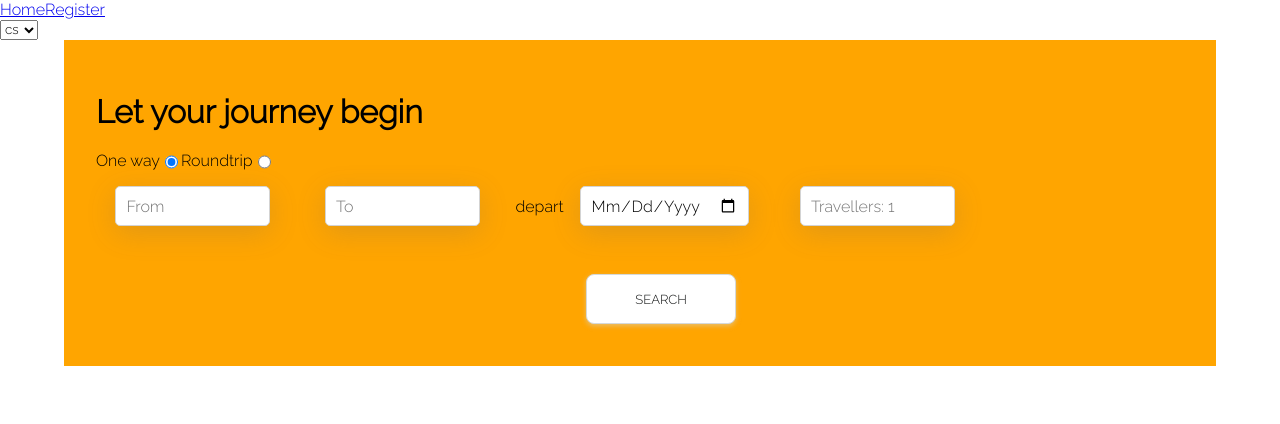
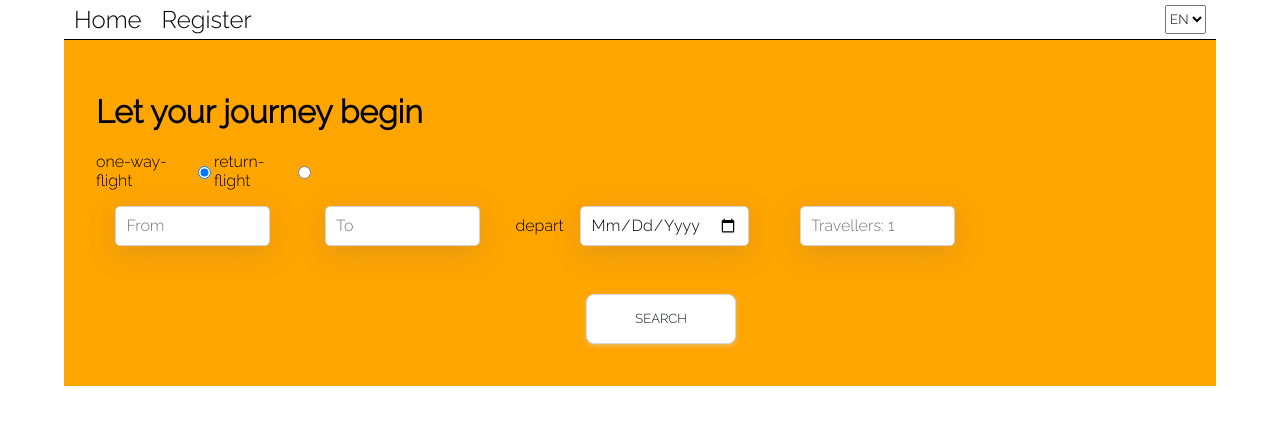
Before and after one commit to dnitra/cbp_hackaton_4, a React (Create React App) app: page / in a window 1280 px wide. Shown: the top 424 px of the page. Built offline with nearby package versions, Linux system fonts and the light colour scheme.

Commit message:
fixed the content change

```diff
--- a/package.json
+++ b/package.json
@@ -11,6 +11,7 @@
     "react-dom": "^18.2.0",
     "react-router-dom": "^6.4.3",
     "react-scripts": "5.0.1",
+    "react-select": "^5.6.0",
     "sass": "^1.55.0",
     "web-vitals": "^2.1.4"
   },
--- a/src/components/FlightCard/FlightCard.jsx
+++ b/src/components/FlightCard/FlightCard.jsx
@@ -68,7 +68,7 @@ export default function FlightCard({
           setFlightId(flight.id);
         }}
       >
-        More details
+        {content.more_details}
       </button>
     </div>
   );
--- a/src/components/FlightCardReturn/FlightCardReturn.jsx
+++ b/src/components/FlightCardReturn/FlightCardReturn.jsx
@@ -68,7 +68,7 @@ export default function FlightCard({
           setFlightId(flight.id);
         }}
       >
-        More details
+        {content.more_details}
       </button>
     </div>
   );
--- a/src/components/Header/Header.jsx
+++ b/src/components/Header/Header.jsx
@@ -1,36 +1,27 @@
 
-import { useEffect, useState } from "react"
+import "./Header.scss";
 import { Link } from "react-router-dom"
 import { useLang } from "../../contexts/LanguageContext"
+import {useContent} from "../../contexts/ContentContext"
+
 export default function Header() {
 
-    const { changeLang, lang } = useLang()
+    const { changeLang } = useLang()
+    const content = useContent();
 
 
-    // const [jazyk,nastavJazyk]= useState("en")
-
-    const handleLang = (e) => {
-
-        changeLang(e.target.value)
-    }
-
-    useEffect(() => {
-        changeLang(lang)
-    },[])
     return (
         <header>
             <nav>
-                <Link to="/">Home</Link>
-                <Link to="/register">Register</Link>
+                <Link to="/">{content.home}</Link>
+                <Link to="/register">{content.register}</Link>
             </nav>
 
             <select
-                onClick={handleLang}
-                name="lang"
-                id="lang">
-                <option> cs </option>
-                <option> en</option>
-
+                onChange={changeLang}
+            >
+                <option value="en">EN</option>
+                <option value="cs">CZ</option>
             </select>
         </header>
     )
--- /dev/null
+++ b/src/components/Header/Header.scss
@@ -0,0 +1,26 @@
+header{
+    display: flex;
+    justify-content: space-between;
+    padding: 5px 10px;
+    width: 90%;
+    margin: 0 auto;
+    border-bottom: 1px solid black;
+    font-size: 1.5em;
+
+
+    nav{
+        display: flex;
+        justify-content: space-between;
+
+    }
+
+    a{
+        color: black;
+        text-decoration: none;
+        margin: 0 20px 0 0;
+    }
+
+    a:hover{
+        text-decoration: underline;
+    }
+}
--- a/src/content/cs/hlavniObsah.js
+++ b/src/content/cs/hlavniObsah.js
@@ -21,5 +21,8 @@ export function hlavniObsah() {
 
     one_way_label: "jednosměrný",
     return_flight_label: "zpáteční let",
+    home: "Domů",
+    register: "Registrovat se",
+    more_details: "Zobrazit více"
   };
 }
--- a/src/content/en/mainContent.js
+++ b/src/content/en/mainContent.js
@@ -21,5 +21,8 @@ export function mainContent() {
 
     one_way_label: "one-way-flight",
     return_flight_label: "return-flight",
+    home: "Home",
+    register: "Register",
+    more_details: "More details",
   };
 }
--- a/src/contexts/ContextsProvider.jsx
+++ b/src/contexts/ContextsProvider.jsx
@@ -22,13 +22,14 @@ export function ContextsProvider({ children }) {
       ...csContent,
     },
   };
-  const [lang, setLang] = useState("en");
+
   const [theme, setTheme] = useState("light-theme");
-  const [content, setContent] = useState(allContents[lang]);
+  const [content, setContent] = useState(allContents["en"]);
 
-  const changeLang = (chosenLanguage) => {
-    setLang(chosenLanguage);
-    setContent(allContents[lang]);
+  const changeLang = (lang) => {
+    console.log(lang.target.value)
+
+    setContent(allContents[lang.target.value]);
   };
 
   const changeTheme = (chosenTheme) => {
@@ -37,7 +38,7 @@ export function ContextsProvider({ children }) {
 
   return (
     <ContentContext.Provider value={content}>
-      <LanguageContext.Provider value={{ lang, changeLang }}>
+      <LanguageContext.Provider value={{ changeLang }}>
         <ThemeContext.Provider value={{ theme, changeTheme }}>
           {children}
         </ThemeContext.Provider>
--- a/src/pages/Home.jsx
+++ b/src/pages/Home.jsx
@@ -51,7 +51,7 @@ export default function Home() {
       <h1>{content.welcome}</h1>
 
       <div className="radio-buttons">
-        <label htmlFor="oneWauFlight">One way</label>
+        <label htmlFor="oneWauFlight">{ content.one_way_label}</label>
         <input
           onChange={handleRadio}
           id="oneWayFlight"
@@ -62,7 +62,7 @@ export default function Home() {
           checked={selected}
         />
 
-        <label htmlFor="returnFlight">Roundtrip</label>
+        <label htmlFor="returnFlight">{content.return_flight_label}</label>
         <input
           onChange={handleRadio}
           id="returnFlight"
```
Also changed, not shown: 1 other file (tests, documents, lock files or other folders).
